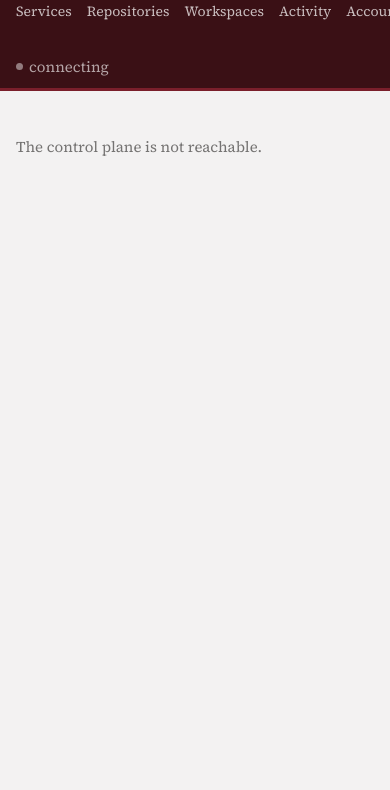
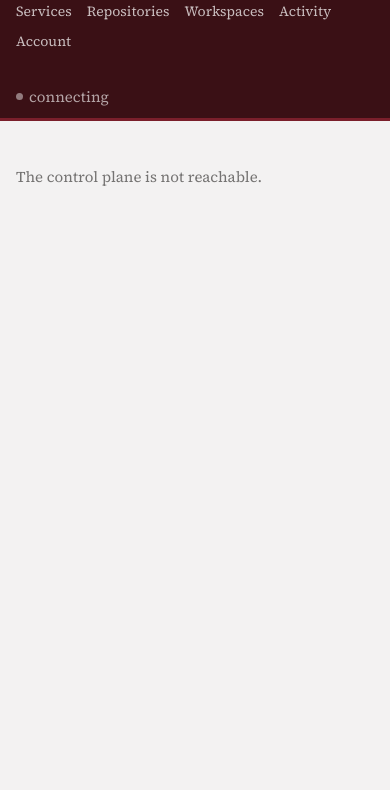
Before and after one commit to dabbers/devex, a plain HTML site: page internal/web/static/index.html in a window 390 px wide. Shown: the part 53-843 px from the top of the page. Drawn offline with Linux system fonts and the light colour scheme; no server answers.

Commit message:
Let the panel's tabs wrap instead of widening the page
Five tabs do not fit beside the brand on a phone, and a row that cannot
wrap widened the whole page past the screen, cutting off Account and
leaving the band narrower than the page under it.

Co-Authored-By: Claude Opus 5.5 <noreply@anthropic.com>

```diff
--- a/internal/web/static/style.css
+++ b/internal/web/static/style.css
@@ -151,7 +151,9 @@ a { color: var(--color-accent); text-underline-offset: 3px; }
   flex: none;
 }
 
-.tabs { display: flex; gap: var(--space-3); }
+/* Wraps rather than running off the band: five tabs do not fit beside the
+   brand on a phone, and a row that cannot wrap widens the whole page. */
+.tabs { display: flex; flex-wrap: wrap; gap: var(--space-1) var(--space-3); min-width: 0; }
 .tabs a {
   color: color-mix(in srgb, #fff 72%, transparent);
   text-decoration: none;
@@ -455,7 +457,9 @@ details.data pre {
 .toast.bad { background: var(--color-accent); }
 
 @media (max-width: 720px) {
-  h1 { font-size: 32px; }
+  /* The tabs take their own line under the brand. */
+  .tabs { flex: 1 1 100%; }
+  h1 { font-size: 32px; overflow-wrap: anywhere; }
   h2 { font-size: 25px; }
   .view { padding-top: var(--space-3); }
   .event { display: block; }
```
